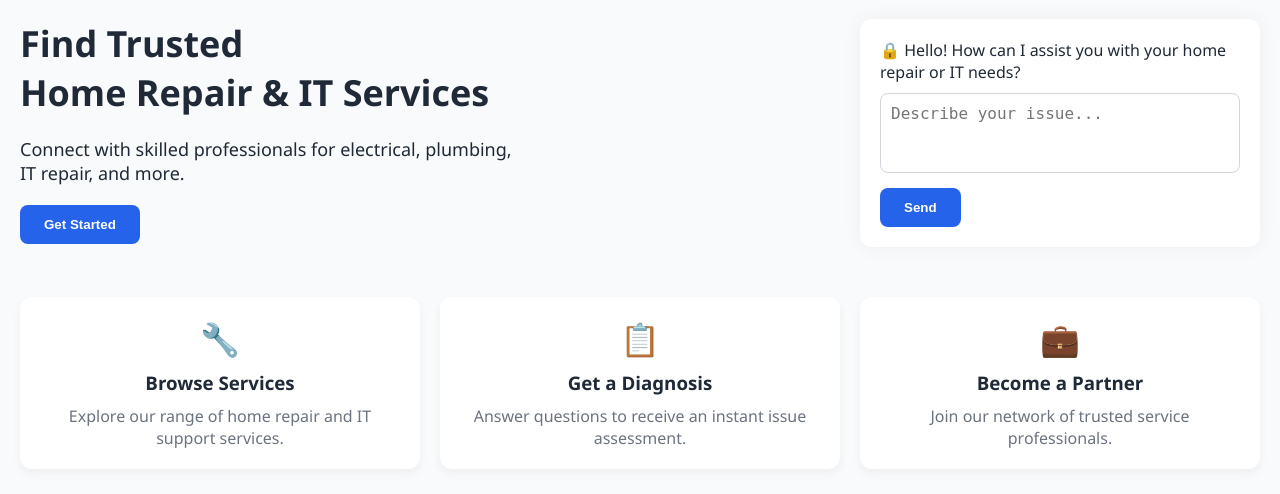
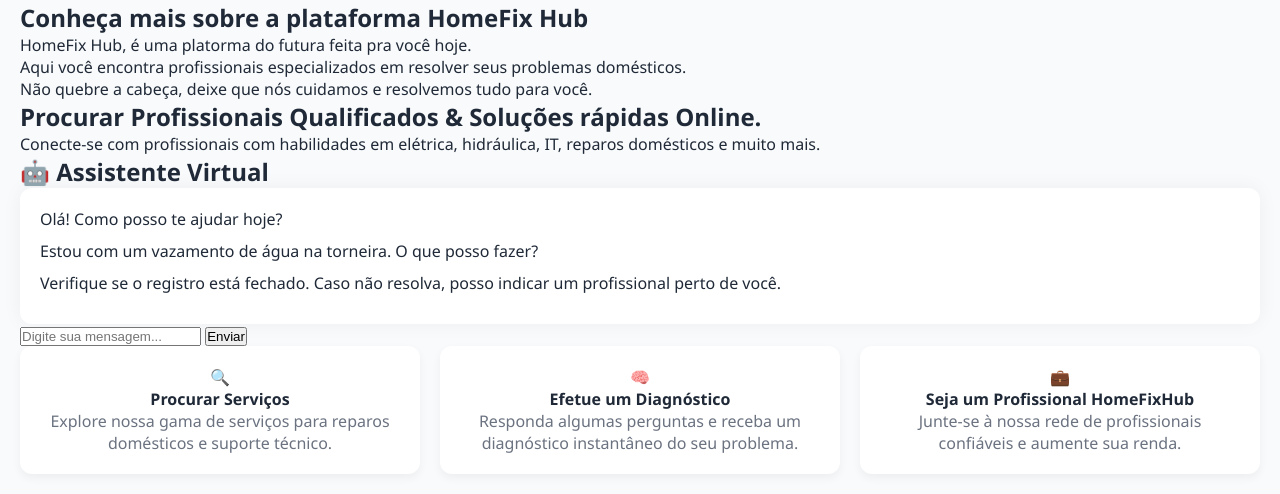
Before and after one commit to JVitorCamposNascimento/HomeFixHub, a Python web app: template templates/index.html in a window 1280 px wide. Shown: the part 341-835 px from the top of the page. Before the commit the page ends 789 px from the top, so only its background shows below. Run offline with Jinja, Linux system fonts and the light colour scheme; the template is opened without the code that fills it, so the values that code supplies are empty.

Commit message:
Update index.html

```diff
--- a/templates/index.html
+++ b/templates/index.html
@@ -1,60 +1,87 @@
 <!DOCTYPE html>
-<html lang="en">
+<html lang="pt-br">
 
 <head>
-    <meta charset="UTF-8" />
-    <meta name="viewport" content="width=device-width, initial-scale=1.0" />
+    <meta charset="UTF-8">
     <title>HomeFixHub</title>
-    <link rel="stylesheet" href="style.css" />
+    <link rel="stylesheet" href="style.css">
 </head>
 
 <body>
-    <header class="header">
+    <!-- MENU SUPERIOR -->
+    <header>
         <div class="logo">
-            <img src="https://img.icons8.com/color/48/000000/python.png" alt="Logo Python" />
-            <span>HomeFixHub</span>
+            <img src="https://cdn.jsdelivr.net/gh/devicons/devicon/icons/python/python-original.svg" alt="Logo">
+            <h1>HomeFixHub</h1>
         </div>
-        <nav class="nav">
-            <a href="#">Serviços</a>
-            <a href="#">Sou um Profissioal</a>
-            <a href="#">Loja HFH</a>
-            <a href="#">LogIn</a>
+        <nav>
+            <a href="#">Solicitar Serviço</a>
+            <a href="#">Log In</a>
         </nav>
     </header>
 
-    <main class="main">
-        <section class="left">
-            <h1>Find Trusted <br>Home Repair & IT Services</h1>
-            <p>Connect with skilled professionals for electrical, plumbing, IT repair, and more.</p>
-            <button class="btn">Get Started</button>
+    <!-- CONTEÚDO CENTRAL -->
+    <main class="container">
+        <section>
+            <div class="Sobre">
+                <h1>Conheça mais sobre a plataforma HomeFix Hub</h1>
+                <p>HomeFix Hub, é uma platorma do futura feita pra você hoje. <br> Aqui você encontra profissionais especializados em resolver seus problemas domésticos. <br> Não quebre a cabeça, deixe que nós cuidamos e resolvemos tudo para você.
+                </p>
+
+            </div>
+            <section class="esquerda">
+                <div class="quadro">
+                    <h2>Procurar Profissionais Qualificados & Soluções rápidas Online.</h2>
+                    <p>Conecte-se com profissionais com habilidades em elétrica, hidráulica, IT, reparos domésticos e muito mais.</p>
+                </div>
+            </section>
+
         </section>
+        <section class="direita">
+            <div class="chat-container">
+                <div class="chat-header">
+                    <h2>🤖 Assistente Virtual</h2>
+                </div>
 
-        <section class="right">
-            <div class="chat-box">
-                <p class="chat-title">🔒 Hello! How can I assist you with your home repair or IT needs?</p>
-                <textarea placeholder="Describe your issue..."></textarea>
-                <button class="btn">Send</button>
+                <div class="chat-box">
+                    <div class="message bot">
+                        <p>Olá! Como posso te ajudar hoje?</p>
+                    </div>
+                    <div class="message user">
+                        <p>Estou com um vazamento de água na torneira. O que posso fazer?</p>
+                    </div>
+                    <div class="message bot">
+                        <p>Verifique se o registro está fechado. Caso não resolva, posso indicar um profissional perto de você.</p>
+                    </div>
+                </div>
+
+                <div class="chat-input">
+                    <input type="text" placeholder="Digite sua mensagem...">
+                    <button>Enviar</button>
+                </div>
             </div>
         </section>
     </main>
 
-    <section class="cards">
+    <!-- CARDS INFERIORES -->
+    <footer class="cards">
         <div class="card">
-            <span>🔧</span>
-            <h3>Browse Services</h3>
-            <p>Explore our range of home repair and IT support services.</p>
+            <div class="card-icon">🔍</div>
+            <h4>Procurar Serviços</h4>
+            <p>Explore nossa gama de serviços para reparos domésticos e suporte técnico.</p>
         </div>
         <div class="card">
-            <span>📋</span>
-            <h3>Get a Diagnosis</h3>
-            <p>Answer questions to receive an instant issue assessment.</p>
+            <div class="card-icon">🧠</div>
+            <h4>Efetue um Diagnóstico</h4>
+            <p>Responda algumas perguntas e receba um diagnóstico instantâneo do seu problema.</p>
         </div>
         <div class="card">
-            <span>💼</span>
-            <h3>Become a Partner</h3>
-            <p>Join our network of trusted service professionals.</p>
+            <div class="card-icon">💼</div>
+            <h4>Seja um Profissional HomeFixHub</h4>
+            <p>Junte-se à nossa rede de profissionais confiáveis e aumente sua renda.</p>
         </div>
-    </section>
+    </footer>
+
 </body>
 
 </html>
```
